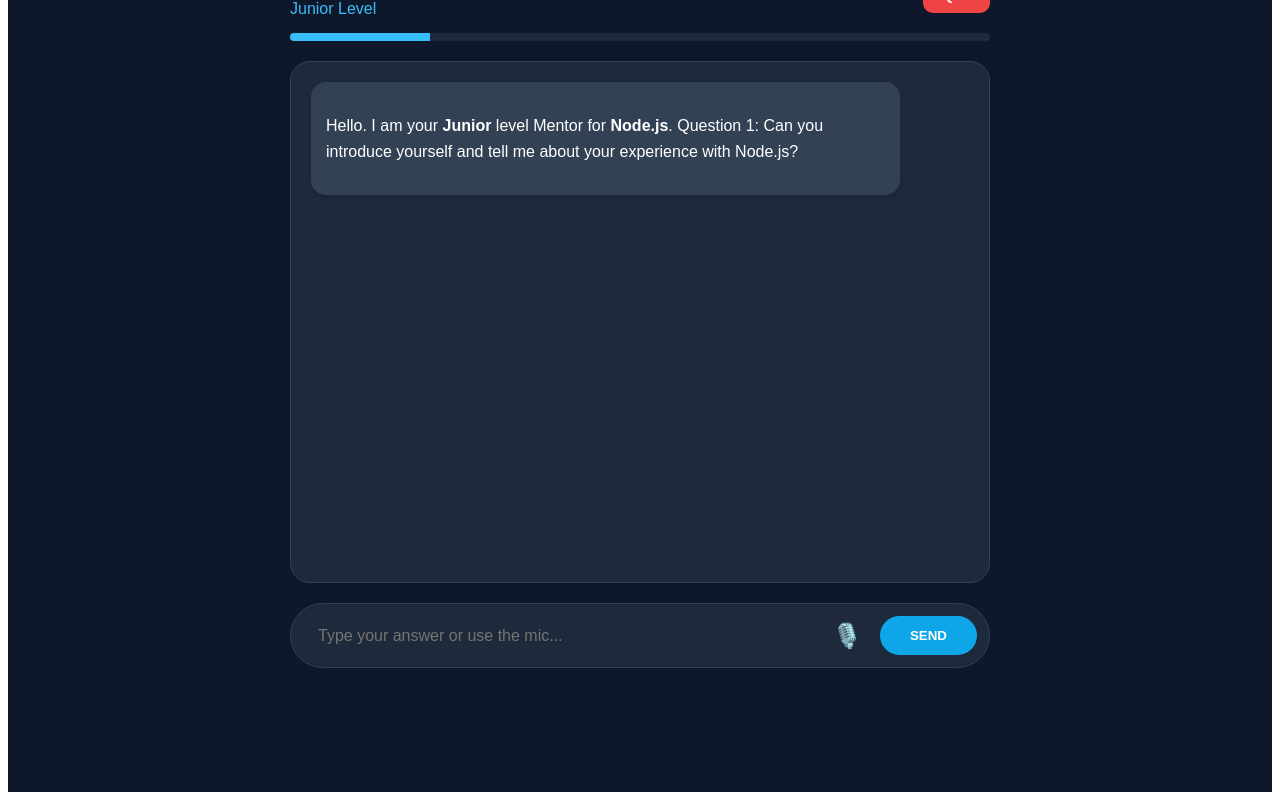
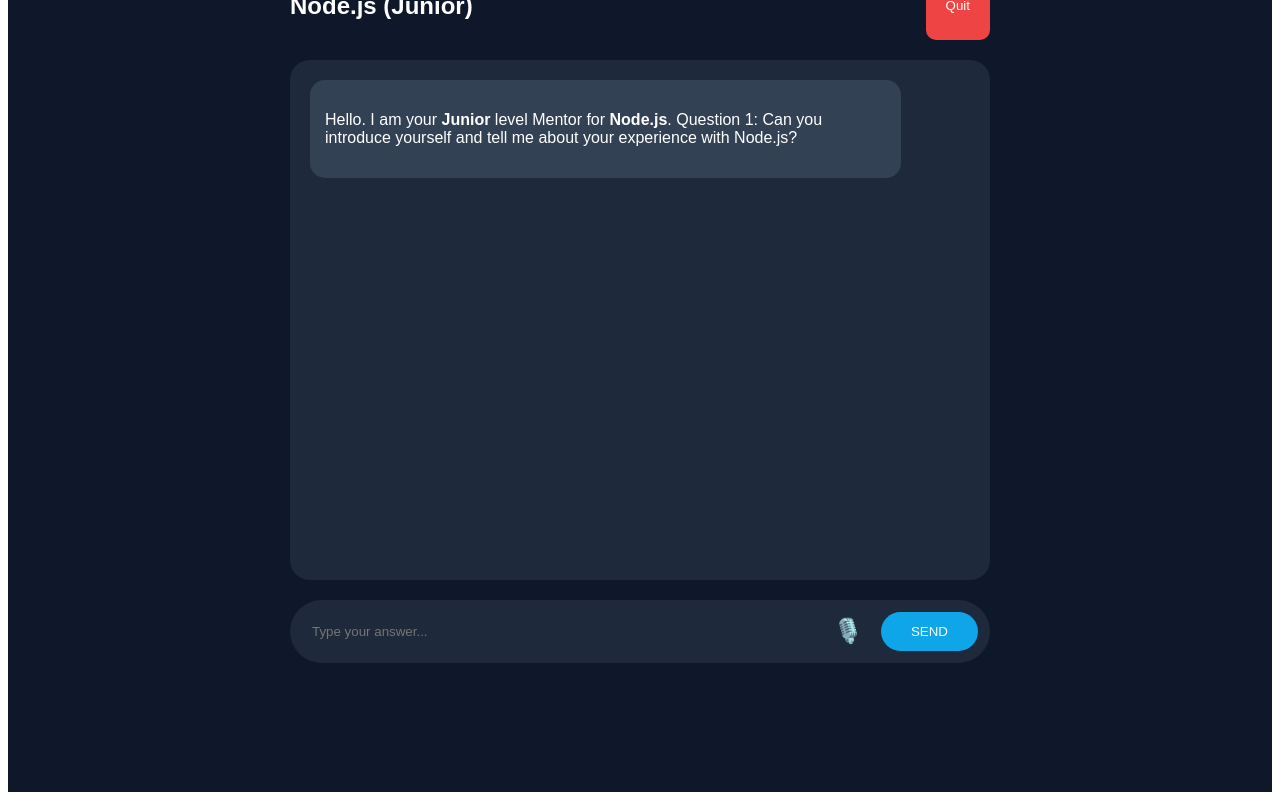
Before and after one commit to anvitas06/ai-mock-interview, a Next.js app: page / in a window 1280 px wide. Both pictures are taken after a click on the button "Node.js". Shown: the part 56-856 px from the top of the page. Built offline with nearby package versions, Linux system fonts and the light colour scheme.

Commit message:
Final fix for voice and report

```diff
--- a/src/app/api/chat/route.js
+++ b/src/app/api/chat/route.js
@@ -9,33 +9,30 @@
 
 export async function POST(req) {
   try {
-    const { messages, questionCount } = await req.json()
-    // 1. Initialize the prompt with the default coaching persona
+    const { messages, role, level, questionCount } = await req.json();
+
+    // 1. Initialize Persona
     let systemPrompt = `You are a professional Technical Interview Coach for a ${level} level ${role} position. Ask one question at a time.`;
 
-    // 2. 🛑 THE SAFETY NET: Check if it's time to end the interview
-    // If the count is 4 or message history is 7+, switch to Report mode
-    if (messages.length >= 6 || questionCount >= 4) {
-      // RETURN THE REPORT IMMEDIATELY
-   }
+    // 2. 🛑 THE SAFETY NET
+    if (messages.length >= 7 || questionCount >= 4) {
+      systemPrompt = `THE INTERVIEW IS OVER. Provide a final summary of the user's performance.
+      You MUST end your response with a clear score in this format: "Score: X/10".`;
+    }
 
-    // 3. Send the CORRECT systemPrompt to the model
-    // 🔨 THE SLICE: Only send the last 3 messages to keep the "packet" small
-// This stops the "Server Busy" error immediately.
-const limitedHistory = formattedMessages.slice(-3);
+    // 3. THE SLICE (Bypass 429 Errors)
+    const limitedHistory = messages.slice(-3).map(m => ({
+      role: m.role === 'ai' ? 'assistant' : 'user',
+      content: m.text
+    }));
 
-const result = streamText({
-  model: groq('llama-3.3-70b-versatile'),
-  system: systemPrompt,
-  messages: limitedHistory, // Use the sliced history here
-});
+    const result = streamText({
+      model: groq('llama-3.3-70b-versatile'),
+      system: systemPrompt,
+      messages: limitedHistory,
+    });
 
-    return new Response(result.textStream, {
-      headers: {
-        'Content-Type': 'text/plain; charset=utf-8',
-        'Cache-Control': 'no-cache',
-      }
-    });
+    return result.toDataStreamResponse();
 
   } catch (error) {
     console.error('[Backend Error]:', error);
--- a/src/app/page.js
+++ b/src/app/page.js
@@ -3,7 +3,6 @@
 import ReactMarkdown from 'react-markdown';
 
 export default function InterviewApp() {
-    // 1. STATE
     const [view, setView] = useState('landing');
     const [selectedRole, setSelectedRole] = useState(null);
     const [level, setLevel] = useState('Junior');
@@ -17,49 +16,41 @@
 
     const messagesEndRef = useRef(null);
     const abortControllerRef = useRef(null);
-    const recognitionRef = useRef(null); // 👉 ADDED: Pointer for the microphone
+    const recognitionRef = useRef(null);
 
     const getScoreColor = (scoreStr) => {
         if (!scoreStr) return '#94a3b8';
         const match = scoreStr.match(/\d+/);
         const score = match ? parseInt(match[0]) : NaN;
-
         if (isNaN(score)) return '#94a3b8';
         if (score >= 8) return '#10b981';
         if (score >= 5) return '#fbbf24';
         return '#ef4444';
     };
 
-    // 2. INITIAL LOAD
     useEffect(() => {
         setIsMounted(true);
         const saved = JSON.parse(localStorage.getItem('interview_history') || '[]');
         setHistory(saved);
     }, []);
 
-    // 3. AUTO-SCROLL
     useEffect(() => {
         if (view === 'interview') {
             messagesEndRef.current?.scrollIntoView({ behavior: "smooth" });
         }
     }, [messages, view]);
 
-    // 4. LOGIC: START INTERVIEW
     const startInterview = (role) => {
         const unlock = new SpeechSynthesisUtterance("");
         window.speechSynthesis.speak(unlock);
-        console.log("🔊 Audio Engine Unlocked");
-
         setSelectedRole(role);
         setView('interview');
         setMessages([{ role: 'ai', text: `Hello. I am your **${level}** level Mentor for **${role}**. Question 1: Can you introduce yourself and tell me about your experience with ${role}?` }]);
     };
 
-    // 5. LOGIC: SAVE TO HISTORY
     const saveToHistory = (finalText, manualScore = null) => {
         const scoreMatch = finalText.match(/(\d+\/\d+)/) || finalText.match(/(\d+)\s*\/\s*10/);
         const detectedScore = scoreMatch ? `Score: ${scoreMatch[0]}` : (manualScore || "Completed");
-
         const newRecord = {
             id: Date.now(),
             role: selectedRole,
@@ -69,101 +60,52 @@
             transcript: messages,
             feedback: finalText
         };
-
         const updated = [newRecord, ...history];
         setHistory(updated);
         localStorage.setItem('interview_history', JSON.stringify(updated));
     };
 
-    // 6. LOGIC: VOICE INPUT (Start/Stop Toggle)
     const toggleListening = () => {
-        // If we are already listening, stop it
         if (isListening && recognitionRef.current) {
             recognitionRef.current.stop();
             setIsListening(false);
             return;
         }
-
-        // Instantly shut the AI up when you click the mic
         window.speechSynthesis.cancel();
-        if (abortControllerRef.current) {
-            abortControllerRef.current.abort();
-        }
-
+        if (abortControllerRef.current) abortControllerRef.current.abort();
         const SpeechRecognition = window.SpeechRecognition || window.webkitSpeechRecognition;
-        if (!SpeechRecognition) {
-            alert("Voice recognition is not supported in this browser. Please use Google Chrome!");
-            return;
-        }
-
+        if (!SpeechRecognition) return alert("Please use Chrome!");
         const recognition = new SpeechRecognition();
         recognitionRef.current = recognition;
-        recognition.continuous = false;
-        recognition.interimResults = false;
-
         recognition.onstart = () => setIsListening(true);
-
         recognition.onresult = (event) => {
             const transcript = event.results[0][0].transcript;
-            // Append spoken text to whatever is already typed
             setInput(prev => prev ? `${prev} ${transcript}` : transcript);
         };
-
-        recognition.onerror = (event) => {
-            console.error("Microphone error:", event.error);
-            setIsListening(false);
-            if (event.error === 'not-allowed') {
-                alert("Microphone access is blocked! Please click the lock icon in your URL bar to allow it.");
-            }
-        };
-
         recognition.onend = () => setIsListening(false);
-
         recognition.start();
     };
 
-    // 👉 TEXT-TO-SPEECH HELPER
     const speakText = (text) => {
-        console.log("DEBUG: speakText function reached with text:", text);
         if (typeof window === 'undefined' || !window.speechSynthesis) return;
-
-        // Cancel any current speaking to prevent overlapping/stuck audio
         window.speechSynthesis.cancel();
-
         const cleanText = text.replace(/\*/g, '').trim();
         if (!cleanText) return;
-
         const utterance = new SpeechSynthesisUtterance(cleanText);
         utterance.rate = 1.0;
-
-        // Pick a specific voice to ensure it's not "waiting" for a default
         const voices = window.speechSynthesis.getVoices();
         utterance.voice = voices.find(v => v.lang.includes('en-US')) || voices[0];
-
         window.speechSynthesis.speak(utterance);
         console.log("🔊 Actually speaking now:", cleanText);
     };
 
-    // 👉 INTERRUPT AI HELPER
-    const interruptAI = () => {
-        if (loading && abortControllerRef.current) {
-            console.log('[Frontend] User interrupted! Aborting request...');
-            abortControllerRef.current.abort();
-            window.speechSynthesis.cancel();
-        }
-    };
-
-    // 7. LOGIC: SEND MESSAGE
     const handleSend = async (overrideMessage = null) => {
-        // 🛑 MUTE AI: Clears audio queue and kills network stream if AI is talking
         window.speechSynthesis.cancel();
         if (abortControllerRef.current) abortControllerRef.current.abort();
-
         if (loading || isSendCoolingDown || !((overrideMessage ?? input) || '').toString().trim()) return;
 
         setIsSendCoolingDown(true);
-        setTimeout(() => setIsSendCoolingDown(false), 3000);
-
+        setTimeout(() => setIsSendCoolingDown(false), 2000);
         setLoading(true);
         abortControllerRef.current = new AbortController();
 
@@ -185,10 +127,7 @@
                 }),
             });
 
-            if (!response.ok) {
-                const errorBody = await response.text(); // 👈 Make sure this says 'const'
-                throw new Error(errorBody || `Server Error: ${response.status}`);
-            }
+            if (!response.ok) throw new Error("Server error");
 
             const reader = response.body.getReader();
             const decoder = new TextDecoder();
@@ -206,11 +145,10 @@
                     accumulatedText += chunkValue;
                     sentenceBuffer += chunkValue;
 
-                    // Look for punctuation to speak a full sentence
                     const sentenceMatch = sentenceBuffer.match(/([^.?!]+[.?!]+)/);
                     if (sentenceMatch) {
                         const completeSentence = sentenceMatch[1];
-                        console.log("🔊 AI is saying:", completeSentence); // Check your F12 console for this!
+                        console.log("🔊 AI is saying:", completeSentence);
                         speakText(completeSentence);
                         sentenceBuffer = sentenceBuffer.substring(sentenceMatch[0].length);
                     }
@@ -222,23 +160,11 @@
                     });
                 }
             }
+            if (sentenceBuffer.trim()) speakText(sentenceBuffer);
+            if (accumulatedText.includes("Score:")) saveToHistory(accumulatedText);
 
-            if (sentenceBuffer.trim()) {
-                speakText(sentenceBuffer);
-            }
-
-           // 🌟 UPDATED LOGIC FOR THE FINAL REPORT
-// We wait until the AI has asked 4 questions.
-if (accumulatedText.includes("/10") || accumulatedText.toLowerCase().includes("score:")) {
-    saveToHistory(accumulatedText);
-    console.log("✅ Report Saved to History");
-}
         } catch (error) {
-            if (error.name === 'AbortError') {
-                console.log('[Frontend] Aborted.');
-            } else {
-                setMessages(prev => [...prev, { role: 'ai', text: `Error: ${error.message}` }]);
-            }
+            if (error.name !== 'AbortError') setMessages(prev => [...prev, { role: 'ai', text: `Error: ${error.message}` }]);
         } finally {
             setLoading(false);
         }
@@ -247,158 +173,47 @@
     if (!isMounted) return null;
 
     return (
-        <div suppressHydrationWarning style={{ padding: '20px', background: '#0f172a', color: '#fff', minHeight: '100vh', fontFamily: 'sans-serif' }}>
+        <div style={{ padding: '20px', background: '#0f172a', color: '#fff', minHeight: '100vh', fontFamily: 'sans-serif' }}>
             <div style={{ maxWidth: '700px', margin: '0 auto' }}>
-
-                {/* --- LANDING VIEW --- */}
                 {view === 'landing' && (
                     <div style={{ textAlign: 'center', marginTop: '80px' }}>
                         <h1 style={{ fontSize: '3.5rem', color: '#38bdf8', margin: '0' }}>Strict Mentor</h1>
-                        <p style={{ color: '#94a3b8', fontSize: '1.2rem', marginBottom: '40px' }}>AI-powered technical interviews with zero mercy.</p>
-
+                        <p style={{ color: '#94a3b8', marginBottom: '40px' }}>AI-powered technical interviews.</p>
                         <div style={{ marginBottom: '30px' }}>
                              {['Junior', 'Mid-Level', 'Senior'].map((l) => (
-                                <button key={l} onClick={() => setLevel(l)} style={{ margin: '0 5px', padding: '12px 25px', borderRadius: '25px', border: '1px solid #38bdf8', background: level === l ? '#38bdf8' : 'transparent', color: level === l ? '#0f172a' : '#38bdf8', cursor: 'pointer', fontWeight: 'bold', transition: '0.3s' }}>{l}</button>
+                                <button key={l} onClick={() => setLevel(l)} style={{ margin: '0 5px', padding: '12px 25px', borderRadius: '25px', border: '1px solid #38bdf8', background: level === l ? '#38bdf8' : 'transparent', color: level === l ? '#0f172a' : '#38bdf8', cursor: 'pointer', fontWeight: 'bold' }}>{l}</button>
                              ))}
                         </div>
-
                         <div style={{ display: 'grid', gridTemplateColumns: '1fr 1fr', gap: '15px' }}>
-                        {['React.js', 'Node.js', 'DSA', 'Java'].map((role) => (
-    <button
-        key={role}
-        onClick={() => {
-            // 🎙️ THE VOICE FIX: This "wakes up" the speakers for the deployed site
-            if (typeof window !== 'undefined') {
-                const wakeUp = new SpeechSynthesisUtterance("");
-                window.speechSynthesis.speak(wakeUp);
-            }
-            startInterview(role);
-        }}
-        style={{ padding: '25px', background: '#1e293b', color: '#fff', border: '1px solid #334155', borderRadius: '15px', cursor: 'pointer', fontSize: '1.1rem', fontWeight: 'bold' }}
-    >
-        {role}
-    </button>
-))}
+                            {['React.js', 'Node.js', 'DSA', 'Java'].map((role) => (
+                                <button key={role} onClick={() => startInterview(role)} style={{ padding: '25px', background: '#1e293b', color: '#fff', border: '1px solid #334155', borderRadius: '15px', cursor: 'pointer', fontWeight: 'bold' }}>{role}</button>
+                            ))}
                         </div>
-
-                        <button onClick={() => setView('history')} style={{ marginTop: '40px', background: 'none', border: 'none', color: '#94a3b8', textDecoration: 'underline', cursor: 'pointer' }}>View Session History ({history.length})</button>
+                        <button onClick={() => setView('history')} style={{ marginTop: '40px', background: 'none', border: 'none', color: '#94a3b8', textDecoration: 'underline', cursor: 'pointer' }}>History ({history.length})</button>
                     </div>
                 )}
 
-                {/* --- INTERVIEW VIEW --- */}
                 {view === 'interview' && (
                     <>
-                        <div style={{ display: 'flex', justifyContent: 'space-between', alignItems: 'center', marginBottom: '15px' }}>
-                            <div>
-                                <h2 style={{ margin: 0 }}>{selectedRole} Interview</h2>
-                                <span style={{ color: '#38bdf8' }}>{level} Level</span>
-                            </div>
-                            <div style={{ display: 'flex', gap: '15px', alignItems: 'center' }}>
-
-                                <button onClick={() => { saveToHistory("User exited early", "N/A"); setView('landing'); }} style={{ background: '#ef4444', color: '#fff', border: 'none', padding: '10px 20px', borderRadius: '10px', cursor: 'pointer', fontWeight: 'bold' }}>Quit</button>
-                            </div>
+                        <div style={{ display: 'flex', justifyContent: 'space-between', marginBottom: '20px' }}>
+                            <h2>{selectedRole} ({level})</h2>
+                            <button onClick={() => setView('landing')} style={{ background: '#ef4444', color: '#fff', border: 'none', padding: '10px 20px', borderRadius: '10px', cursor: 'pointer' }}>Quit</button>
                         </div>
-
-                        {/* Progress Bar */}
-                        <div style={{ width: '100%', background: '#1e293b', height: '8px', borderRadius: '4px', marginBottom: '20px', overflow: 'hidden' }}>
-                            <div style={{ width: `${Math.min((messages.filter(m => m.role === 'ai').length / 5) * 100, 100)}%`, background: '#38bdf8', height: '100%', transition: 'width 0.8s ease' }} />
-                        </div>
-
-                        {/* Chat Box */}
-                        <div style={{ height: '480px', overflowY: 'auto', background: '#1e293b', padding: '20px', borderRadius: '20px', display: 'flex', flexDirection: 'column', gap: '20px', border: '1px solid #334155' }}>
-                        {messages.map((m, i) => {
-                            // 🌟 THE VISUAL UPGRADE: Detect if this message is the final report
-                            const isReport = m.role === 'ai' && (m.text.includes('/10') || m.text.includes('Score:'));
-
-                            return (
-                                <div key={i} style={{
-                                    alignSelf: isReport ? 'center' : (m.role === 'ai' ? 'flex-start' : 'flex-end'),
-                                    background: isReport ? 'linear-gradient(145deg, #0f172a, #1e293b)' : (m.role === 'ai' ? '#334155' : '#0ea5e9'),
-                                    border: isReport ? '2px solid #38bdf8' : 'none',
-                                    padding: isReport ? '30px' : '15px',
-                                    borderRadius: isReport ? '20px' : '15px',
-                                    width: isReport ? '100%' : 'fit-content',
-                                    maxWidth: isReport ? '100%' : '85%',
-                                    boxShadow: isReport ? '0 10px 25px -5px rgba(56, 189, 248, 0.15)' : '0 4px 6px -1px rgba(0,0,0,0.1)',
-                                    fontSize: isReport ? '1.1rem' : '1rem',
-                                    lineHeight: '1.6',
-                                    color: isReport ? '#f8fafc' : '#fff'
-                                }}>
+                        <div style={{ height: '480px', overflowY: 'auto', background: '#1e293b', padding: '20px', borderRadius: '20px', display: 'flex', flexDirection: 'column', gap: '20px' }}>
+                            {messages.map((m, i) => (
+                                <div key={i} style={{ alignSelf: m.role === 'ai' ? 'flex-start' : 'flex-end', background: m.role === 'ai' ? '#334155' : '#0ea5e9', padding: '15px', borderRadius: '15px', maxWidth: '85%' }}>
                                     <ReactMarkdown>{m.text}</ReactMarkdown>
                                 </div>
-                            );
-                        })}
-                            {loading && <div style={{ color: '#38bdf8', fontStyle: 'italic' }}>Mentor is thinking...</div>}
+                            ))}
+                            {loading && <div style={{ color: '#38bdf8' }}>Mentor is thinking...</div>}
                             <div ref={messagesEndRef} />
                         </div>
-
-                        {/* Input Area */}
-                        <div style={{ display: 'flex', gap: '12px', marginTop: '20px', background: '#1e293b', padding: '12px', borderRadius: '50px', border: '1px solid #334155', alignItems: 'center' }}>
-                            <input value={input} onChange={(e) => setInput(e.target.value)} onKeyDown={(e) => e.key === 'Enter' && handleSend()} style={{ flex: 1, background: 'transparent', border: 'none', color: '#fff', padding: '10px 15px', outline: 'none', fontSize: '1rem' }} placeholder="Type your answer or use the mic..." />
-
-                            {/* 👉 UPDATED: Now uses toggleListening */}
-                            <button onClick={toggleListening} style={{ background: 'transparent', border: 'none', cursor: 'pointer', fontSize: '1.5rem', filter: isListening ? 'drop-shadow(0 0 8px #ef4444)' : 'none' }}>
-                                {isListening ? '🛑' : '🎙️'}
-                            </button>
-
-                            <button
-                                onClick={() => handleSend()}
-                                disabled={loading || isSendCoolingDown}
-                                style={{
-                                    background: '#0ea5e9',
-                                    color: '#fff',
-                                    border: 'none',
-                                    borderRadius: '25px',
-                                    padding: '12px 30px',
-                                    cursor: (loading || isSendCoolingDown) ? 'not-allowed' : 'pointer',
-                                    fontWeight: 'bold',
-                                    transition: '0.2s',
-                                    opacity: (loading || isSendCoolingDown) ? 0.6 : 1,
-                                }}
-                            >
-                                SEND
-                            </button>
+                        <div style={{ display: 'flex', gap: '12px', marginTop: '20px', background: '#1e293b', padding: '12px', borderRadius: '50px' }}>
+                            <input value={input} onChange={(e) => setInput(e.target.value)} onKeyDown={(e) => e.key === 'Enter' && handleSend()} style={{ flex: 1, background: 'transparent', border: 'none', color: '#fff', padding: '10px', outline: 'none' }} placeholder="Type your answer..." />
+                            <button onClick={toggleListening} style={{ background: 'transparent', border: 'none', cursor: 'pointer', fontSize: '1.5rem' }}>{isListening ? '🛑' : '🎙️'}</button>
+                            <button onClick={() => handleSend()} disabled={loading} style={{ background: '#0ea5e9', color: '#fff', border: 'none', borderRadius: '25px', padding: '12px 30px', cursor: 'pointer' }}>SEND</button>
                         </div>
                     </>
-                )}
-
-                {/* --- HISTORY VIEW --- */}
-                {view === 'history' && (
-                    <div>
-                        <div style={{ display: 'flex', justifyContent: 'space-between', alignItems: 'center', marginBottom: '30px' }}>
-                            <h2 style={{ fontSize: '2rem' }}>Interview History</h2>
-                            <button onClick={() => setView('landing')} style={{ background: '#334155', color: '#fff', border: 'none', padding: '10px 20px', borderRadius: '10px', cursor: 'pointer' }}>Back Home</button>
-                        </div>
-                        {history.length === 0 ? <p style={{ color: '#94a3b8' }}>No interviews recorded yet.</p> : (
-                            <div style={{ display: 'grid', gap: '15px' }}>
-                                {history.map(item => (
-                                    <div key={item.id} style={{ background: '#1e293b', padding: '20px', borderRadius: '15px', border: '1px solid #334155' }}>
-                                        <div style={{ display: 'flex', justifyContent: 'space-between', alignItems: 'center' }}>
-                                            <h3 style={{ margin: 0, color: '#38bdf8' }}>{item.role} ({item.level})</h3>
-                                            <span style={{ color: '#64748b', fontSize: '0.9rem' }}>{item.date}</span>
-                                        </div>
-                                        <div style={{
-                                            marginTop: '10px',
-                                            color: getScoreColor(item.score),
-                                            fontWeight: 'bold',
-                                            fontSize: '1.2rem',
-                                            display: 'flex',
-                                            alignItems: 'center',
-                                            gap: '8px'
-                                        }}>
-                                            <span style={{
-                                                height: '10px',
-                                                width: '10px',
-                                                borderRadius: '50%',
-                                                background: getScoreColor(item.score)
-                                            }}></span>
-                                            {item.score}
-                                        </div>
-                                    </div>
-                                ))}
-                            </div>
-                        )}
-                    </div>
                 )}
             </div>
         </div>
```
